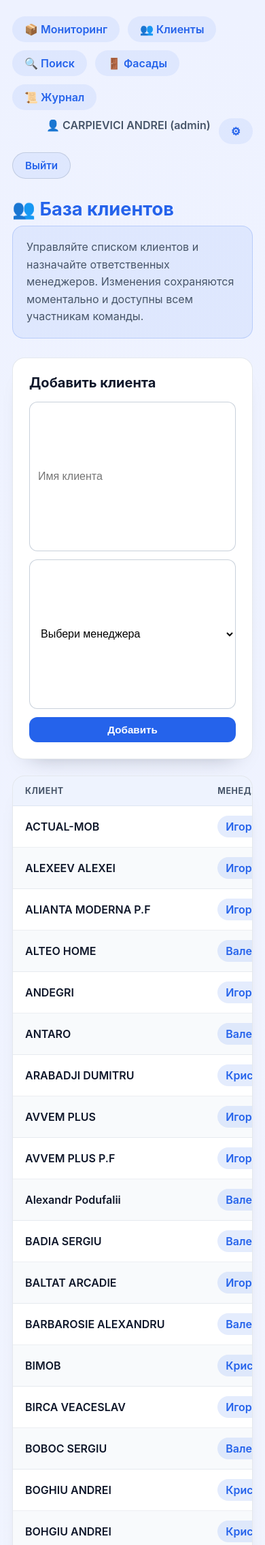
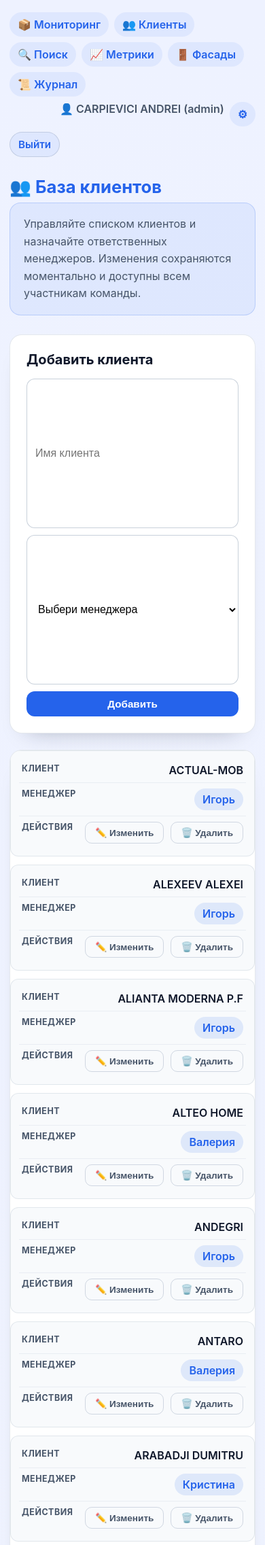
Before and after one commit to evgexa42/Bazis, a Flask app: page /clients in a window 390 px wide. Shown: the top 2273 px of the page at 68% size. Run offline with Flask 3, Linux system fonts and the light colour scheme; a user stored in the database is signed in; data comes from the database, SQL or seed files in the repository; parts of the project's set-up code (start-up, migrations or seed data) failed here and were passed over.

Commit message:
Add responsive layouts and metrics dashboard

```diff
--- a/app/routes/clients.py
+++ b/app/routes/clients.py
@@ -40,7 +40,8 @@ def update_client():
     data = request.get_json()
     old_name = data.get("old_name")
     new_name = data.get("new_name")
-    new_manager = data.get("new_manager")
+    # поддерживаем старый ключ manager на случай старого JS
+    new_manager = data.get("new_manager") or data.get("manager") or ""
 
     updated = False
     with clients_lock:
--- a/app/static/script.js
+++ b/app/static/script.js
@@ -1045,6 +1045,147 @@ const SearchPage = (() => {
   return { init };
 })();
 
+const MetricsPage = (() => {
+  let rpsCtx;
+  let sseCtx;
+  let errorCtx;
+  let timer = null;
+  const sseHistory = [];
+  const errorHistory = [];
+  const pollMs = 5000;
+
+  function init() {
+    const container = document.querySelector('[data-metrics-page]');
+    if (!container) return;
+
+    rpsCtx = container.querySelector('#rpsChart')?.getContext('2d') || null;
+    sseCtx = container.querySelector('#sseChart')?.getContext('2d') || null;
+    errorCtx = container.querySelector('#errorChart')?.getContext('2d') || null;
+
+    fetchAndRender();
+    timer = setInterval(fetchAndRender, pollMs);
+    document.addEventListener('visibilitychange', () => {
+      if (!document.hidden) fetchAndRender();
+    });
+  }
+
+  async function fetchAndRender() {
+    try {
+      const response = await fetch('/api/metrics', { headers: { 'X-Requested-With': 'XMLHttpRequest' } });
+      if (!response.ok) throw new Error('Ответ сервера с ошибкой');
+      const data = await response.json();
+      updateSummary(data);
+      drawRpsChart(data?.requests?.last_minute_rps || []);
+      pushHistory(sseHistory, data?.sse?.active_clients ?? 0, 60);
+      pushHistory(errorHistory, data?.errors?.errors_last_24h ?? 0, 60);
+      drawSparkline(sseCtx, sseHistory, '#2563eb');
+      drawSparkline(errorCtx, errorHistory, '#dc2626');
+      setMeta('Обновлено: ' + new Date().toLocaleTimeString());
+      setText('[data-sse-meta]', `${(data?.sse?.seconds_ago ?? 0) || 0} c назад`);
+      setText('[data-errors-meta]', `${data?.errors?.errors_last_24h ?? 0} за сутки`);
+    } catch (error) {
+      console.error('Metrics fetch failed', error);
+      setMeta('Нет данных');
+    }
+  }
+
+  function updateSummary(data) {
+    const nowSec = Date.now() / 1000;
+    const started = data?.started_at || nowSec;
+    const uptime = Math.max(0, Math.round(nowSec - started));
+    const rpsValues = data?.requests?.last_minute_rps || [];
+    const currentRps = rpsValues.length ? rpsValues[rpsValues.length - 1] : 0;
+
+    setText('[data-rps-current]', currentRps?.toFixed ? currentRps.toFixed(2) : currentRps || 0);
+    setText('[data-sse-count]', data?.sse?.active_clients ?? '—');
+    setText('[data-errors-day]', data?.errors?.errors_last_24h ?? '—');
+    setText('[data-uptime]', formatUptime(uptime));
+  }
+
+  function drawRpsChart(values) {
+    if (!rpsCtx) return;
+    const ctx = rpsCtx;
+    const width = ctx.canvas.width;
+    const height = ctx.canvas.height;
+    ctx.clearRect(0, 0, width, height);
+    if (!values.length) return;
+
+    const maxVal = Math.max(...values, 1);
+    const stepX = values.length > 1 ? width / (values.length - 1) : width;
+    ctx.lineWidth = 2;
+    ctx.strokeStyle = '#2563eb';
+    ctx.fillStyle = 'rgba(37, 99, 235, 0.12)';
+    ctx.beginPath();
+
+    values.forEach((val, idx) => {
+      const x = idx * stepX;
+      const y = height - (val / maxVal) * (height - 10);
+      if (idx === 0) {
+        ctx.moveTo(x, y);
+      } else {
+        ctx.lineTo(x, y);
+      }
+    });
+
+    ctx.stroke();
+    ctx.lineTo(width, height);
+    ctx.lineTo(0, height);
+    ctx.closePath();
+    ctx.fill();
+  }
+
+  function drawSparkline(ctx, values, color = '#2563eb') {
+    if (!ctx) return;
+    const width = ctx.canvas.width;
+    const height = ctx.canvas.height;
+    ctx.clearRect(0, 0, width, height);
+    if (!values.length) return;
+
+    const maxVal = Math.max(...values, 1);
+    const stepX = values.length > 1 ? width / (values.length - 1) : width;
+    ctx.strokeStyle = color;
+    ctx.lineWidth = 2;
+    ctx.beginPath();
+
+    values.forEach((val, idx) => {
+      const x = idx * stepX;
+      const y = height - (val / maxVal) * (height - 6);
+      if (idx === 0) {
+        ctx.moveTo(x, y);
+      } else {
+        ctx.lineTo(x, y);
+      }
+    });
+
+    ctx.stroke();
+  }
+
+  function pushHistory(store, value, limit) {
+    store.push(Number(value) || 0);
+    if (store.length > limit) store.shift();
+  }
+
+  function setMeta(text) {
+    setText('[data-metrics-status]', text);
+  }
+
+  function setText(selector, value) {
+    const el = document.querySelector(selector);
+    if (el) {
+      el.textContent = value;
+    }
+  }
+
+  function formatUptime(seconds) {
+    if (seconds === null || seconds === undefined) return '—';
+    const hrs = Math.floor(seconds / 3600);
+    const mins = Math.floor((seconds % 3600) / 60);
+    return `${hrs} ч ${mins} м`;
+  }
+
+  return { init };
+})();
+
 const FacadesPage = (() => {
   function init() {
     const container = document.getElementById('facadeList');
@@ -1258,6 +1399,7 @@ document.addEventListener('DOMContentLoaded', () => {
   OrdersPage.init();
   ClientsPage.init();
   SearchPage.init();
+  MetricsPage.init();
   FacadesPage.init();
   SettingsPage.init();
   UsersTable.init();
@@ -1311,14 +1453,17 @@ const ClientsTable = (() => {
       body: JSON.stringify({
         old_name: oldName,
         new_name: newName,
-        manager: newManager
+        new_manager: newManager
       })
     })
       .then(r => r.json())
       .then(res => {
         if (res.status === 'ok') {
           row.dataset.client = newName;
-          row.querySelector('[data-view]').textContent = newName;
+          const nameCell = row.querySelector('[data-field="name"]');
+          const managerCell = row.querySelector('[data-field="manager"]');
+          if (nameCell) nameCell.textContent = newName;
+          if (managerCell) managerCell.textContent = newManager || '—';
           location.reload();
         } else {
           alert(res.message || 'Ошибка сохранения');
--- a/app/static/style.css
+++ b/app/static/style.css
@@ -256,6 +256,11 @@ h1 {
   color: var(--text-muted);
 }
 
+.field-label--compact {
+  font-size: 0.8rem;
+  letter-spacing: 0.03em;
+}
+
 .input,
 .select,
 textarea,
@@ -303,6 +308,12 @@ select:focus {
   padding: 8px 10px;
   min-width: 180px;
   height: auto;
+}
+
+.select--pill {
+  border-radius: 999px;
+  min-width: 150px;
+  padding: 6px 12px;
 }
 
 .settings-form {
@@ -449,6 +460,8 @@ select:focus {
 
 .table-scroll {
   overflow-x: auto;
+  -webkit-overflow-scrolling: touch;
+  scrollbar-width: thin;
 }
 
 .data-table {
@@ -456,6 +469,10 @@ select:focus {
   border-collapse: separate;
   border-spacing: 0;
   min-width: 720px;
+}
+
+.data-table--stacked {
+  min-width: 0;
 }
 
 .data-table thead {
@@ -1142,7 +1159,11 @@ code {
   grid-template-columns: 18px 1fr;
   align-items: flex-start;
   gap: 10px;
-  padding: 8px 0;
+  padding: 10px 12px;
+  border: 1px solid rgba(148, 163, 184, 0.25);
+  border-radius: 10px;
+  background: rgba(248, 250, 252, 0.8);
+  transition: border-color 0.2s ease, transform 0.15s ease;
 }
 
 .checkbox-row input[type="checkbox"] {
@@ -1163,6 +1184,11 @@ code {
 .checkbox-row__desc {
   color: var(--text-muted);
   font-size: 0.92rem;
+}
+
+.checkbox-row:hover {
+  border-color: rgba(37, 99, 235, 0.4);
+  transform: translateY(-1px);
 }
 
 .role-grid {
@@ -1270,3 +1296,181 @@ code {
   opacity: 0.5;
   pointer-events: none;
 }
+.metrics-shell {
+  display: flex;
+  flex-direction: column;
+  gap: 18px;
+}
+
+.metrics-summary {
+  display: grid;
+  grid-template-columns: repeat(auto-fit, minmax(180px, 1fr));
+  gap: 12px;
+}
+
+.metric-chip {
+  padding: 12px 14px;
+  border-radius: 12px;
+  border: 1px solid rgba(148, 163, 184, 0.25);
+  background: linear-gradient(135deg, rgba(37, 99, 235, 0.08), rgba(16, 185, 129, 0.08));
+  display: flex;
+  flex-direction: column;
+  gap: 6px;
+}
+
+.metric-chip__label {
+  color: var(--text-muted);
+  font-size: 0.85rem;
+  letter-spacing: 0.03em;
+}
+
+.metric-chip__value {
+  font-size: 1.4rem;
+  font-weight: 700;
+  color: var(--primary);
+}
+
+.charts-grid {
+  display: grid;
+  grid-template-columns: repeat(auto-fit, minmax(280px, 1fr));
+  gap: 14px;
+}
+
+.chart-card {
+  padding: 16px;
+  border: 1px solid rgba(148, 163, 184, 0.25);
+  border-radius: 16px;
+  background: #fff;
+  box-shadow: 0 12px 28px -24px rgba(15, 23, 42, 0.35);
+}
+
+.chart-card--wide {
+  grid-column: 1 / -1;
+}
+
+.chart-card__header {
+  display: flex;
+  justify-content: space-between;
+  align-items: flex-start;
+  gap: 12px;
+  margin-bottom: 8px;
+}
+
+.chart-card__title {
+  margin: 0;
+}
+
+.chart-card__hint {
+  margin: 4px 0 0;
+  color: var(--text-muted);
+  font-size: 0.9rem;
+}
+
+.chart-card__meta {
+  color: var(--text-muted);
+  font-size: 0.9rem;
+}
+
+.chart-card canvas {
+  width: 100%;
+}
+
+@media (max-width: 1024px) {
+  .page {
+    padding: 24px 18px 48px;
+  }
+
+  .data-table th,
+  .data-table td {
+    padding: 12px 14px;
+  }
+}
+
+@media (max-width: 860px) {
+  .top-menu {
+    gap: 8px;
+  }
+
+  .top-menu a,
+  .top-menu .btn {
+    padding: 8px 12px;
+  }
+
+  .controls-grid {
+    gap: 12px;
+  }
+
+  .controls-actions {
+    flex-direction: column;
+    align-items: stretch;
+  }
+
+  .data-table--stacked,
+  .data-table--stacked thead,
+  .data-table--stacked tbody,
+  .data-table--stacked th,
+  .data-table--stacked tr,
+  .data-table--stacked td {
+    display: block;
+    width: 100%;
+  }
+
+  .data-table--stacked thead {
+    position: absolute;
+    left: -9999px;
+  }
+
+  .data-table--stacked tbody tr {
+    margin-bottom: 12px;
+    padding: 10px 12px;
+    border: 1px solid rgba(148, 163, 184, 0.22);
+    border-radius: 12px;
+    background: rgba(248, 250, 252, 0.9);
+  }
+
+  .data-table--stacked td {
+    border: 0;
+    padding: 8px 4px;
+    border-bottom: 1px solid rgba(148, 163, 184, 0.15);
+    display: flex;
+    justify-content: space-between;
+    gap: 12px;
+    align-items: flex-start;
+  }
+
+  .data-table--stacked td:last-child {
+    border-bottom: 0;
+  }
+
+  .data-table--stacked td::before {
+    content: attr(data-label);
+    font-weight: 700;
+    color: var(--text-muted);
+    text-transform: uppercase;
+    letter-spacing: 0.04em;
+    font-size: 0.78rem;
+  }
+}
+
+@media (max-width: 640px) {
+  .page {
+    padding: 18px 14px 36px;
+  }
+
+  .page-header h1 {
+    font-size: 1.6rem;
+  }
+
+  .form-inline {
+    gap: 10px;
+  }
+
+  .table-scroll {
+    margin: 0 -6px;
+    padding: 0 6px;
+  }
+
+  .metric-chip__value {
+    font-size: 1.2rem;
+  }
+}
--- a/app/templates/base.html
+++ b/app/templates/base.html
@@ -31,6 +31,9 @@
       {% if role_perms.can_access_search %}
       <a href="/search">🔍 Поиск</a>
       {% endif %}
+      {% if role_perms.can_access_metrics %}
+      <a href="/metrics">📈 Метрики</a>
+      {% endif %}
       {% if role_perms.can_access_facades %}
       <a href="/facades">🚪 Фасады</a>
       {% endif %}
--- a/app/templates/clients.html
+++ b/app/templates/clients.html
@@ -32,7 +32,7 @@ data-managers="{{ config_managers | join(',') }}"
 
   <section class="card table-card clients-table">
     <div class="table-scroll">
-      <table class="data-table" data-clients-table>
+      <table class="data-table data-table--stacked" data-clients-table>
         <thead>
           <tr>
             <th>Клиент</th>
@@ -43,19 +43,19 @@ data-managers="{{ config_managers | join(',') }}"
         <tbody>
           {% for client, manager in clients.items() %}
           <tr data-client="{{ client }}">
-            <td>
-              <span class="table-primary" data-view>{{ client }}</span>
+            <td data-label="Клиент">
+              <span class="table-primary" data-view data-field="name">{{ client }}</span>
               <input type="text" class="input edit-name is-hidden" data-edit value="{{ client }}">
             </td>
-            <td>
-              <span class="manager-tag" data-view>{{ manager }}</span>
+            <td data-label="Менеджер">
+              <span class="manager-tag" data-view data-field="manager">{{ manager }}</span>
               <select class="select edit-manager is-hidden" data-edit>
                 {% for manager_name in config_managers %}
                 <option value="{{ manager_name }}" {% if manager_name == manager %}selected{% endif %}>{{ manager_name }}</option>
                 {% endfor %}
               </select>
             </td>
-            <td>
+            <td data-label="Действия">
               <div class="button-group button-group--inline" data-view>
                 <button type="button" class="btn btn--ghost btn--small" data-edit-btn>✏️ Изменить</button>
                 <button type="button" class="btn btn--ghost btn--small" data-delete-btn>🗑️ Удалить</button>
--- a/app/templates/search.html
+++ b/app/templates/search.html
@@ -20,8 +20,8 @@ data-managers="{{ config_managers | join(',') }}"
     <h2 class="section-title">Поисковый запрос</h2>
     <form method="POST" action="{{ url_for('orders.search_page') }}" class="form-inline search-form">
       <input type="text" name="query" class="input" placeholder="Введите номер заказа (например 123-10)" value="{{ query }}" required>
-      <label class="field-label" for="period">Период</label>
-      <select name="period" id="period" class="select select--compact">
+      <label class="field-label field-label--compact" for="period">Период</label>
+      <select name="period" id="period" class="select select--compact select--pill">
         <option value="2" {% if period_choice == '2' %}selected{% endif %}>Последние 2 месяца</option>
         <option value="6" {% if period_choice == '6' %}selected{% endif %}>Последние 6 месяцев</option>
         <option value="12" {% if period_choice == '12' %}selected{% endif %}>Последние 12 месяцев</option>
--- a/app/templates/settings.html
+++ b/app/templates/settings.html
@@ -158,7 +158,7 @@ data-managers="{{ config_managers | join(',') }}"
       <div class="password-notice__text" data-password-text></div>
     </div>
 
-    <div class="users-table-wrapper">
+    <div class="users-table-wrapper table-scroll">
       <table class="data-table users-table" data-users-table>
         <thead>
           <tr>
```
Also changed, not shown: app/routes/orders.py (+8 -0 lines), app/templates/journal.html (+5 -5 lines), app/templates/metrics.html (added, +72 -0 lines).
